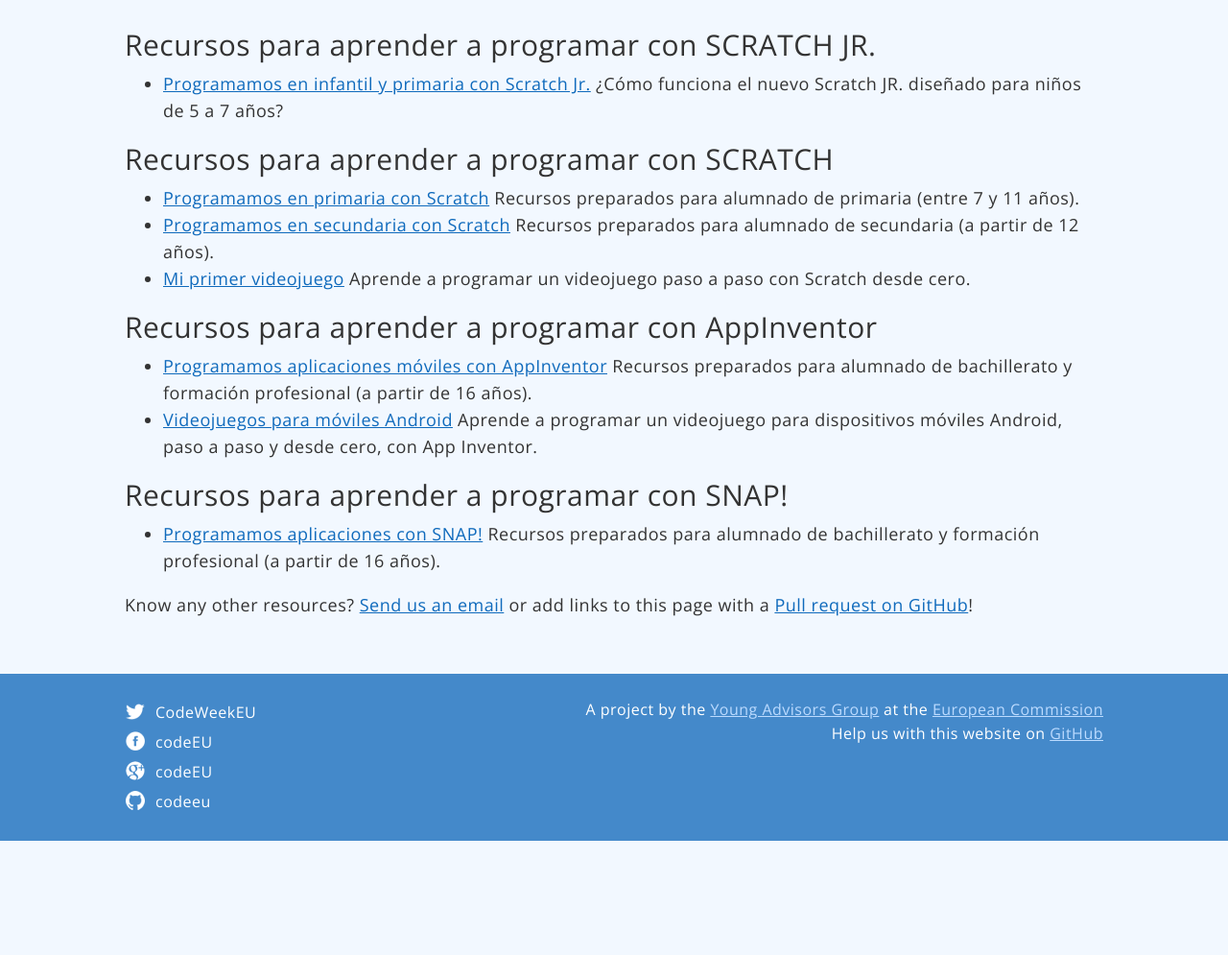
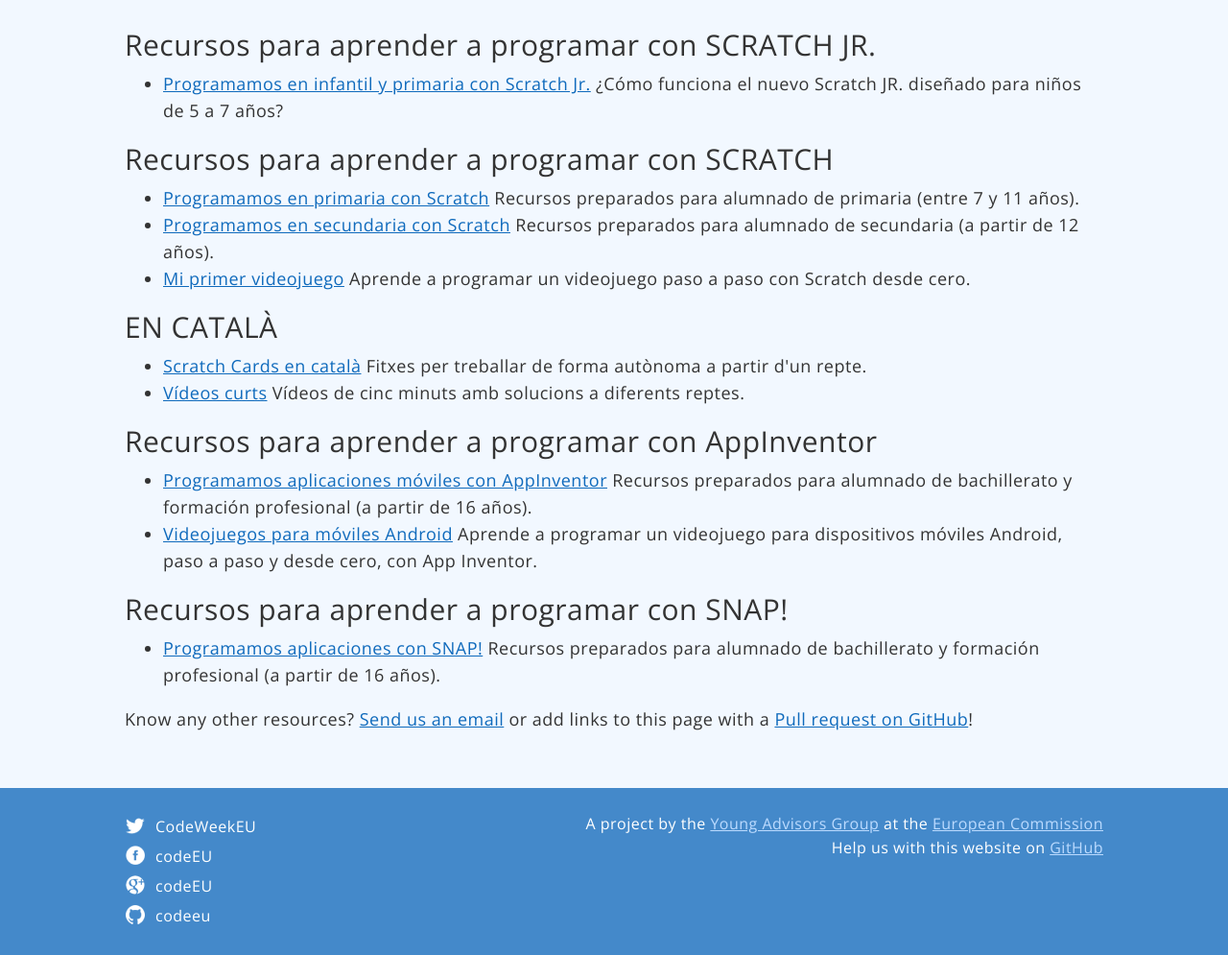
Before and after one commit to codeeu/codeeu.github.io, a Jekyll site: the page built from resources/spain/index.html, in a window 1280 px wide, cut to the strip 167-1162 px from the top of the page. Shown: the whole strip at 96% size. Built offline with Jekyll 4.4.1, drawn with Linux system fonts in a browser that asks for light colours; nearby versions of some CDN libraries; Markdown is read by kramdown in place of the engine named in the settings; before the commit the page ends 1043 px from its top, so only the background shows below that.

Commit message:
Update index.html

```diff
--- a/resources/spain/index.html
+++ b/resources/spain/index.html
@@ -14,7 +14,11 @@
   <li><a href="http://programamos.es/materiales/secundaria/">Programamos en secundaria con Scratch</a> Recursos preparados para alumnado de secundaria (a partir de 12 años).</li>
   <li><a href="http://programamos.es/creando-un-videojuego-paso-a-paso-con-scratch-desde-cero/">Mi primer videojuego</a> Aprende a programar un videojuego paso a paso con Scratch desde cero. </li>
 </ul>
-
+<h2>EN CATALÀ</h2>
+<ul>
+  <li><a href="http://wiki.scratch.mit.edu/w/images/ScratchCards_v2_Catalan.pdf">Scratch Cards en català</a> Fitxes per treballar de forma autònoma a partir d'un repte.</li>
+  <li><a href="https://www.screenr.com/user/franksabate">Vídeos curts</a> Vídeos de cinc minuts amb solucions a diferents reptes.</li>
+</ul>
 
 <h2>Recursos para aprender a programar con AppInventor</h2>
 <ul>
```
